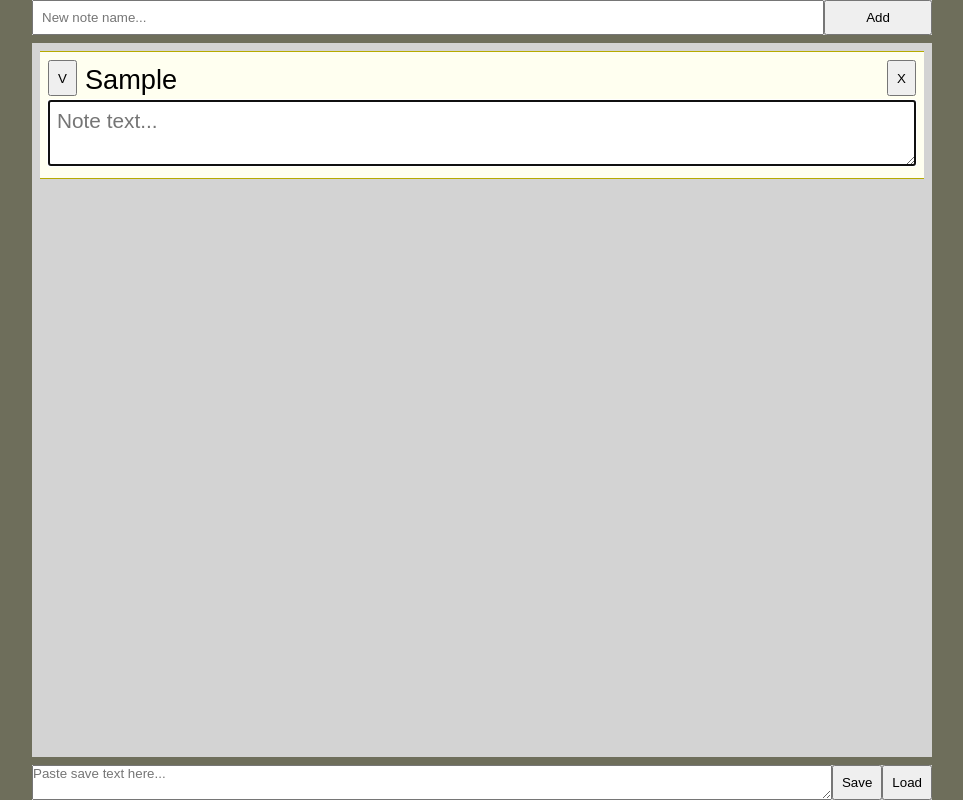
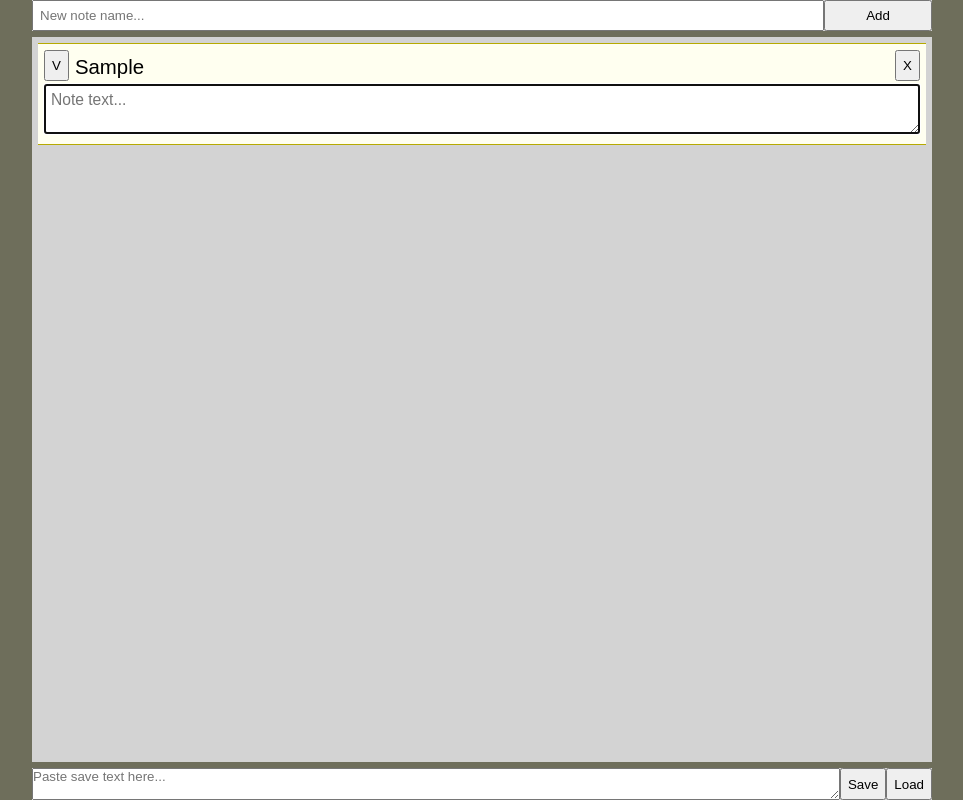
Before and after one commit to threadsmind/noteler, a plain HTML site: page index.html in a window 1280 px wide. Both pictures are taken after typing "Sample" into the empty fields and a click on the button "Add". Shown: the whole page, without its empty margins (158-1121 px from the left). Drawn offline with Linux system fonts and the light colour scheme.

Commit message:
Revise CSS to use variables for sizing

```diff
--- a/noteler.css
+++ b/noteler.css
@@ -1,3 +1,11 @@
+:root {
+  --spacing: 6px;
+  --spacing-half: calc(var(--spacing) / 2);
+  --text-title: calc(var(--spacing) * 3.4);
+  --text-body: calc(var(--spacing) * 2.6);
+  --app-width: calc(var(--spacing) * 150)
+}
+
 * {
   padding: 0;
   margin: 0;
@@ -14,18 +22,18 @@ body {
 
 body > div {
   background-color:#d3d3d3;
-  max-width: 900px;
+  max-width: var(--app-width);
   margin: 0 auto;
   width: 100%;
 }
 
 button {
-  padding: 0.5rem;
+  padding: var(--spacing);
 }
 
 #__main {
-  margin: 0.5rem auto;
-  padding: 0.5rem;
+  margin: var(--spacing) auto;
+  padding: var(--spacing);
   overflow-y: auto;
   flex-grow: 1;
 }
@@ -37,12 +45,12 @@ button {
 
 #__name {
   width: 88%;
-  padding: 0.5rem;
+  padding: var(--spacing);
 }
 
 #__main > div {
-  padding: 0.5rem;
-  margin-bottom: 0.5rem;
+  padding: var(--spacing);
+  margin-bottom: var(--spacing);
   background-color: #fffff0;
   border: #b6aa00 solid;
   border-width: 1px 0;
@@ -51,8 +59,8 @@ button {
 .note-name {
   flex-grow: 1;
   align-self: center;
-  margin: 0.25rem 0.5rem 0 0.5rem;
-  font-size: 1.7rem;
+  margin: var(--spacing-half) var(--spacing) 0 var(--spacing);
+  font-size: var(--text-title);
   white-space: nowrap;
   overflow: hidden;
   text-overflow: ellipsis;
@@ -60,13 +68,13 @@ button {
 }
 
 .note-body {
-  margin-top: 0.25rem;
-  padding: 0.5rem;
+  margin-top: var(--spacing-half);
+  padding: var(--spacing);
   min-width: 100%;
   max-width: 100%;
-  min-height: 3rem;
+  min-height: calc(var(--spacing) * 6);
   overflow-y: auto;
-  font-size: 1.3rem;
+  font-size: var(--text-body);
 }
 
 .flex {
```
